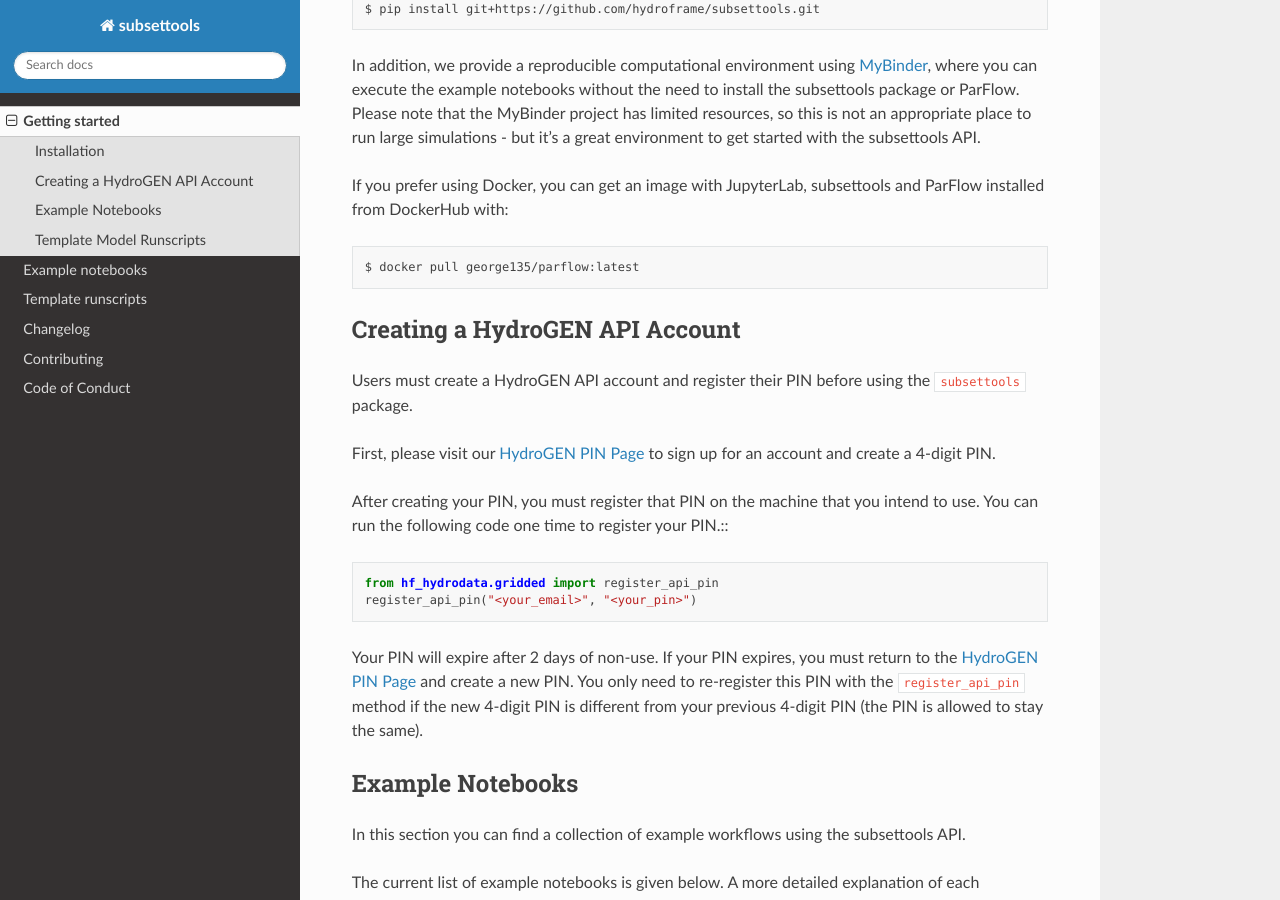
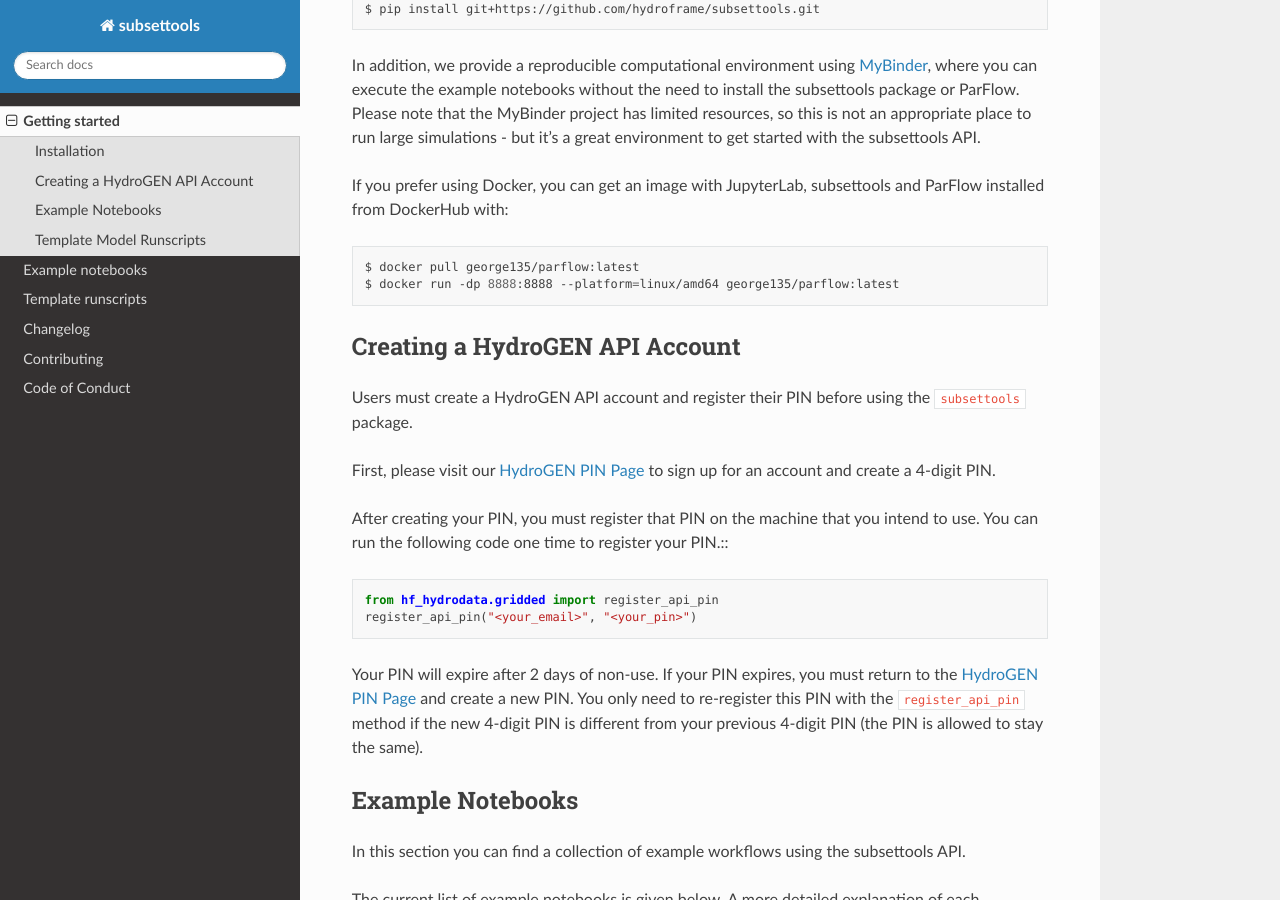
Before and after one commit to hydroframe/subsettools, a Sphinx documentation site: the page built from docs/getting_started.md, in a window 1280 px wide and 900 px high, scrolled down 415 px. Built offline with Sphinx 7.4.7 and the Read the Docs theme 2.0.0, drawn with Linux system fonts in a browser that asks for light colours; pages that are not in the unit, such as notebooks, are missing from menus.

Commit message:
Update getting_started.md

````diff
--- a/docs/getting_started.md
+++ b/docs/getting_started.md
@@ -20,6 +20,7 @@ If you prefer using Docker, you can get an image with JupyterLab, subsettools an
 
 ```bash
 $ docker pull george135/parflow:latest
+$ docker run -dp 8888:8888 --platform=linux/amd64 george135/parflow:latest
 ```
 
 ## Creating a HydroGEN API Account
````
